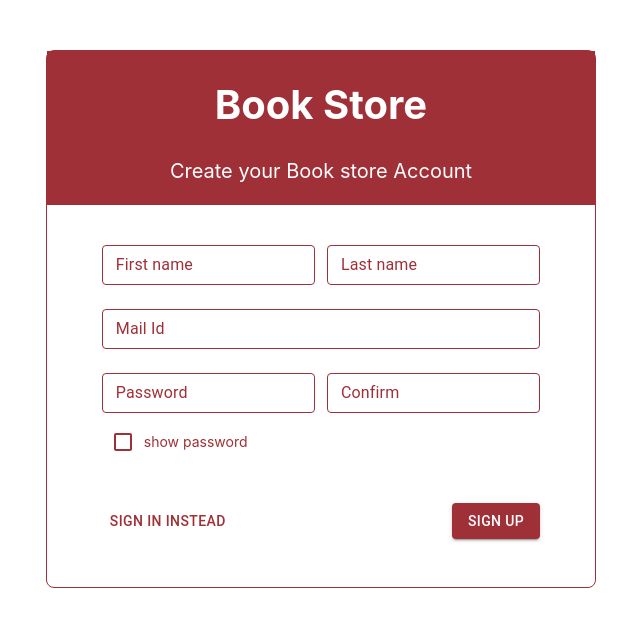
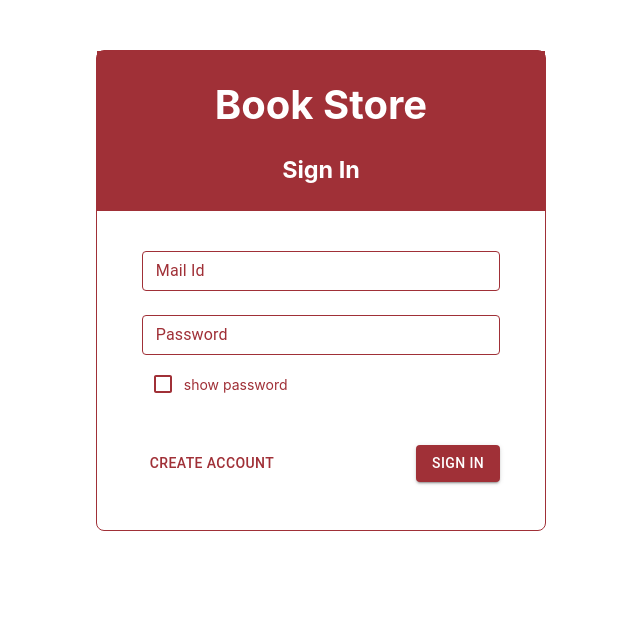
Before and after one commit to vismaya01/BookStore, a React (Create React App) app: page / in a window 1280 px wide. Shown: the top 626 px of the page, without its empty margins (319-959 px from the left). Built offline with nearby package versions, Linux system fonts and the light colour scheme.

Commit message:
Added: login page ui

```diff
--- a/src/App.js
+++ b/src/App.js
@@ -1,11 +1,12 @@
 import './App.css';
 import Registration from './component/registration/registration'
+import Login from './component/login/login'
 import AppBar from './component/Appbar/Appbar'
 
 function App() {
   return (
     <div className="App">
-      <Registration/>
+      <Login />
     </div>
   );
 }
--- /dev/null
+++ b/src/component/login/login.css
@@ -0,0 +1,35 @@
+.Content {
+    display: flex;
+    flex-direction: column;
+    border: 1px solid #A03037;
+    border-radius: 8px;
+    margin: 50px auto;
+    width: 450px;
+    box-sizing: border-box;
+    flex-grow: 1;
+    align-items: center;
+    padding-bottom: 48px;
+}
+
+.content-head {
+    color: #FFFFFF;
+    display: flex;
+    flex-direction: column;
+    font-size: 20px;
+    font-weight: 400;
+    line-height: 1.3333;
+    background-color: #A03037;
+    padding-bottom: 0px;
+    width: 100%;
+}
+
+.content-head > div {
+    height: 80px;
+}
+
+@media screen and (max-width: 450px){
+    .Content {
+        border: 0px;
+        margin: 0px;
+    }
+}
--- /dev/null
+++ b/src/component/login/login.jsx
@@ -0,0 +1,55 @@
+import React from 'react'
+import './login.css'
+import { Button, TextField, Checkbox, Snackbar } from '@material-ui/core';
+
+export default class Registration extends React.Component {
+    render() {
+        return (
+            <div className="Content">
+                <div className='content-head'>
+                    <div>
+                        <h1> Book Store </h1>
+                    </div>
+                    <div>
+                        <h3>Sign In</h3>
+                    </div>
+                </div>
+                <form className='form'  >
+                    <div className='mail' >
+                        <TextField name='email'
+                            noValidate
+                            size='small'
+                            label="Mail Id"
+                            fullWidth
+                            margin="normal"
+                            variant="outlined"
+                        />
+                    </div>
+                    <div className="row-content">
+                        <TextField
+                            type='password'
+                            name='password'
+                            noValidate
+                            size='small'
+                            fullWidth
+                            label="Password"
+                            margin="normal"
+                            variant="outlined"
+                        />
+
+                    </div>
+                    <div className="show">
+                        <Checkbox color="primary"  />
+                        <span>show password</span>
+                    </div>
+                    <div className='button-Content'>
+                        <Button color="primary">create account</Button>
+                        <div>
+                            <Button variant="contained" color="primary">Sign In</Button>
+                        </div>
+                    </div>
+                </form>
+            </div>
+        )
+    }
+}
```
Also changed, not shown: 1 other file (tests, documents, lock files or other folders).
